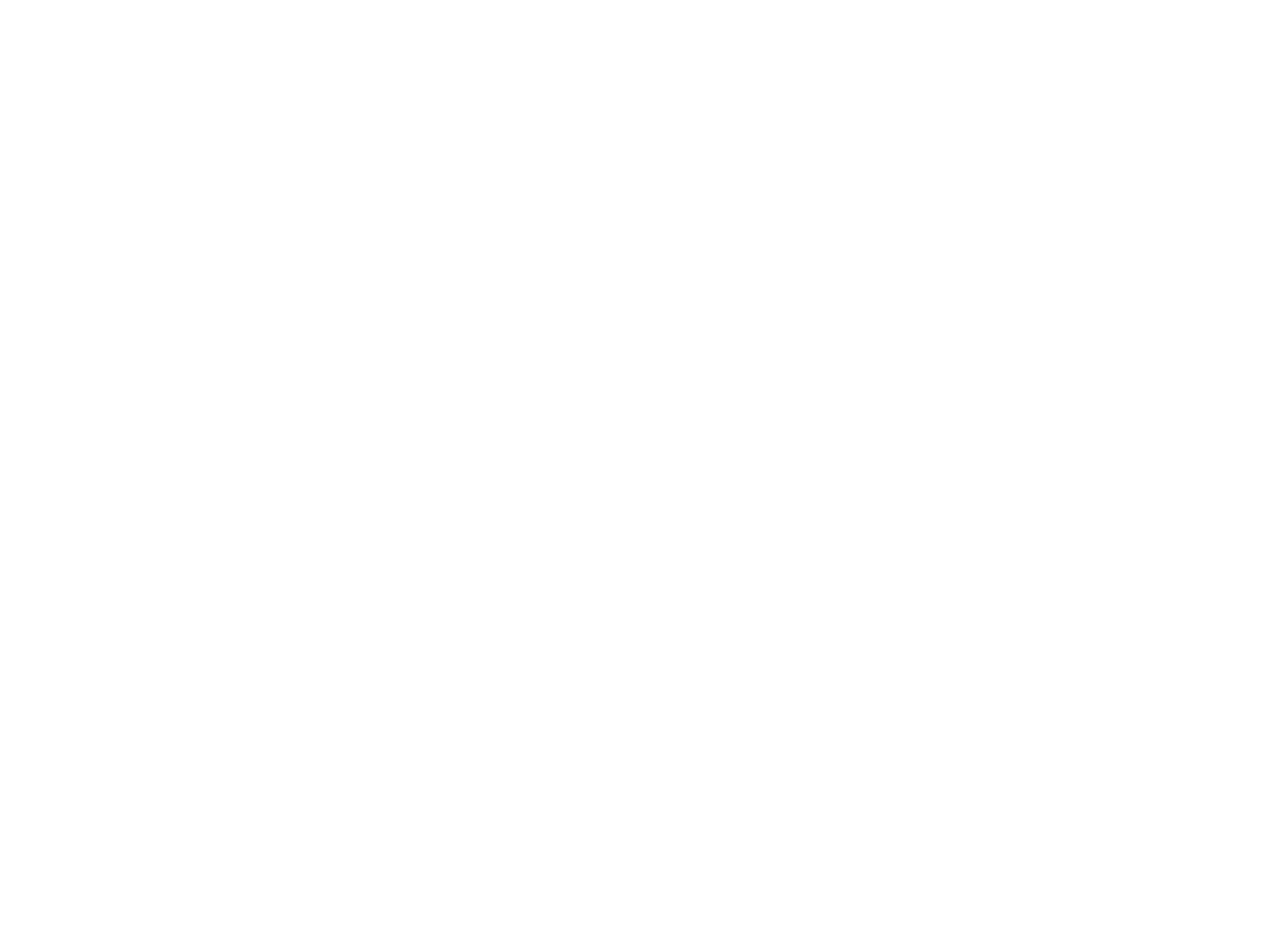
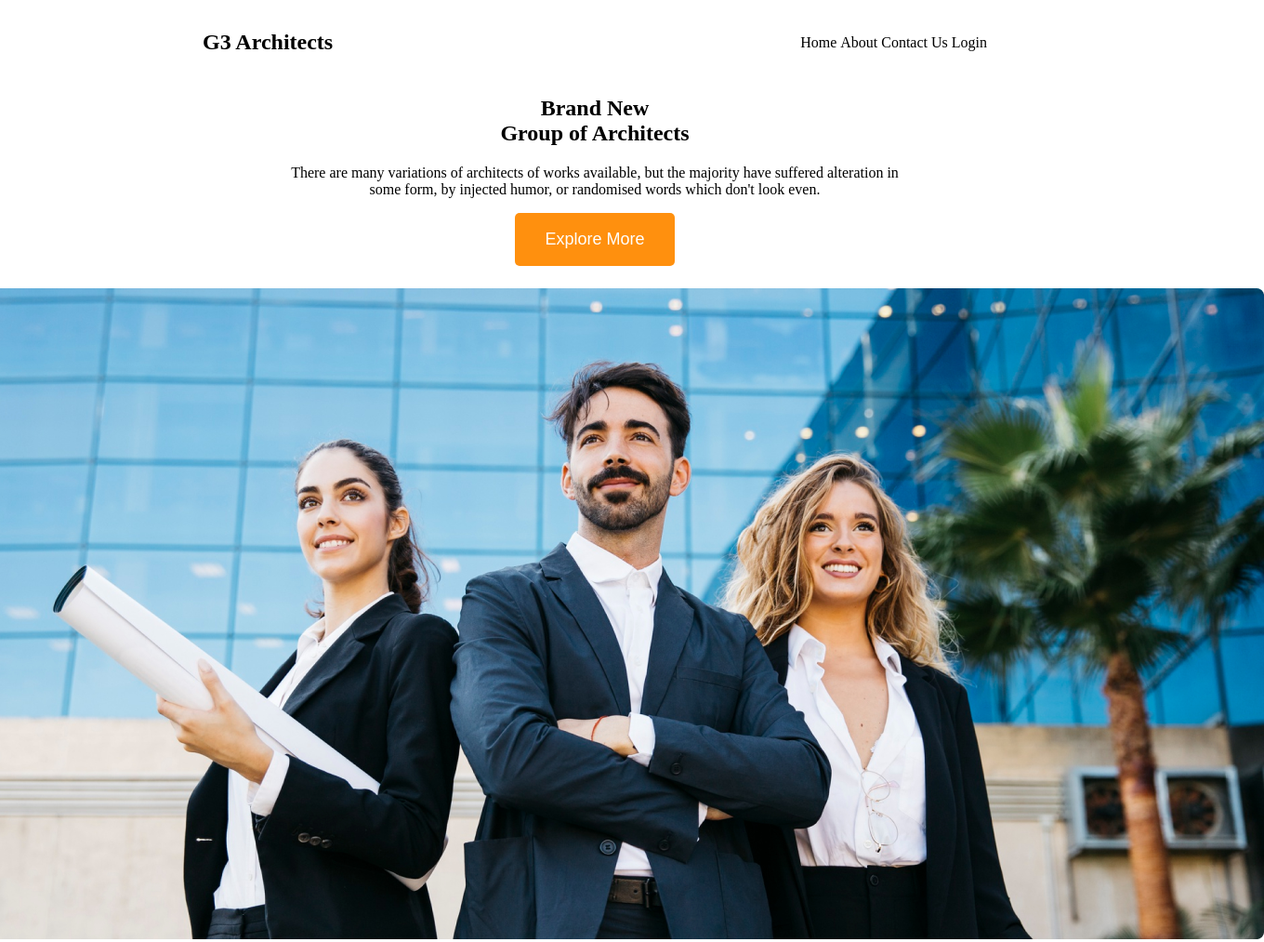
Before and after one commit to NowshinBushra/archi-portfolio, a plain HTML site: page index.html in a window 1280 px wide. Shown: the whole page at 93% size, 1360 px wide, since content can reach past the window. Before the commit the page ends 800 px from the top, so only its background shows below. Drawn offline with Linux system fonts and the light colour scheme.

Commit message:
second commit

```diff
--- a/index.html
+++ b/index.html
@@ -8,6 +8,38 @@
     <link rel="stylesheet" href="style.css">
 </head>
 <body>
+     <header>
+        <div class="navbar">
+
+            <h3 class="title">G3 Architects</h3>
+
+            <div class="menu-items">
+                <nav class="menu">
+                    <a href="">Home</a>
+                    <a href="">About</a>
+                    <a href="">Contact Us</a>
+                    <a href="">Login</a>
+                </nav>
+            </div>
+        </div>
+     </header>
+     <section>
+
+            <div class="intro">
+                <h1>Brand New<br>Group of Architects</h1>
+                <p>
+                    There are many variations of architects of works available, but the majority have suffered alteration in <br>some form, by injected humor, or randomised words which don't look even.
+                </p>
+                <button>Explore More</button>
+            </div>
+            <div class="banner">
+                <img src="images/banner.png" alt="">
+            </div>
+
+     </section>
+     <!---------------------------------------------->
+
+
 
 </body>
 </html>
--- a/style.css
+++ b/style.css
@@ -0,0 +1,36 @@
+.title{
+      font-size: 1.5em;
+      margin-left: 210px;
+}
+.menu-items{
+    margin-right: 210px;
+}
+.menu a{
+    text-decoration: none;
+    font-size: 16px;
+    color: #000;
+}
+.navbar{
+    display: flex;
+    justify-content: space-between;
+    align-items: center;
+}
+.intro{
+    text-align: center;
+}
+.intro button{
+    font-size: large;
+    border: none;
+    color: white;
+    background-color:#FF900E;
+    padding: 18px 32px;
+    margin-bottom: 24px;
+    border-radius: 5px;
+}
+.banner{
+    display: flex;
+    justify-content: center;
+}
+header section{
+    background-color: #FF900E;
+}
```
Also changed, not shown: images/architect.png (added), images/banner.png (added), images/icons/customers.png (added), images/icons/email.png (added), images/icons/projects.png (added), images/icons/ribon.png (added), images/sponsors/amazon.png (added), images/sponsors/figma.png (added), images/sponsors/google.png (added), images/sponsors/spotify.png (added), images/sponsors/telerama.png (added), images/team1.png (added), images/team2.png (added), images/team3.png (added), 1 more files.
